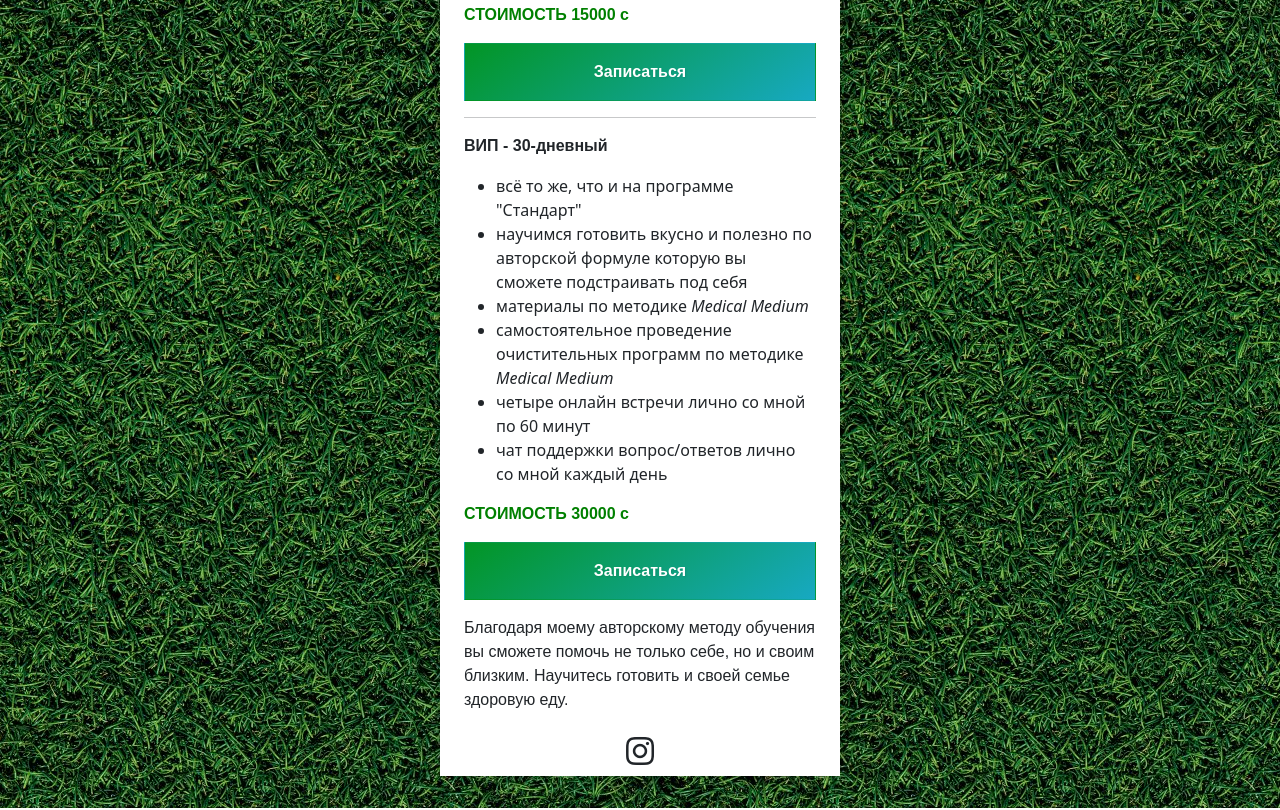
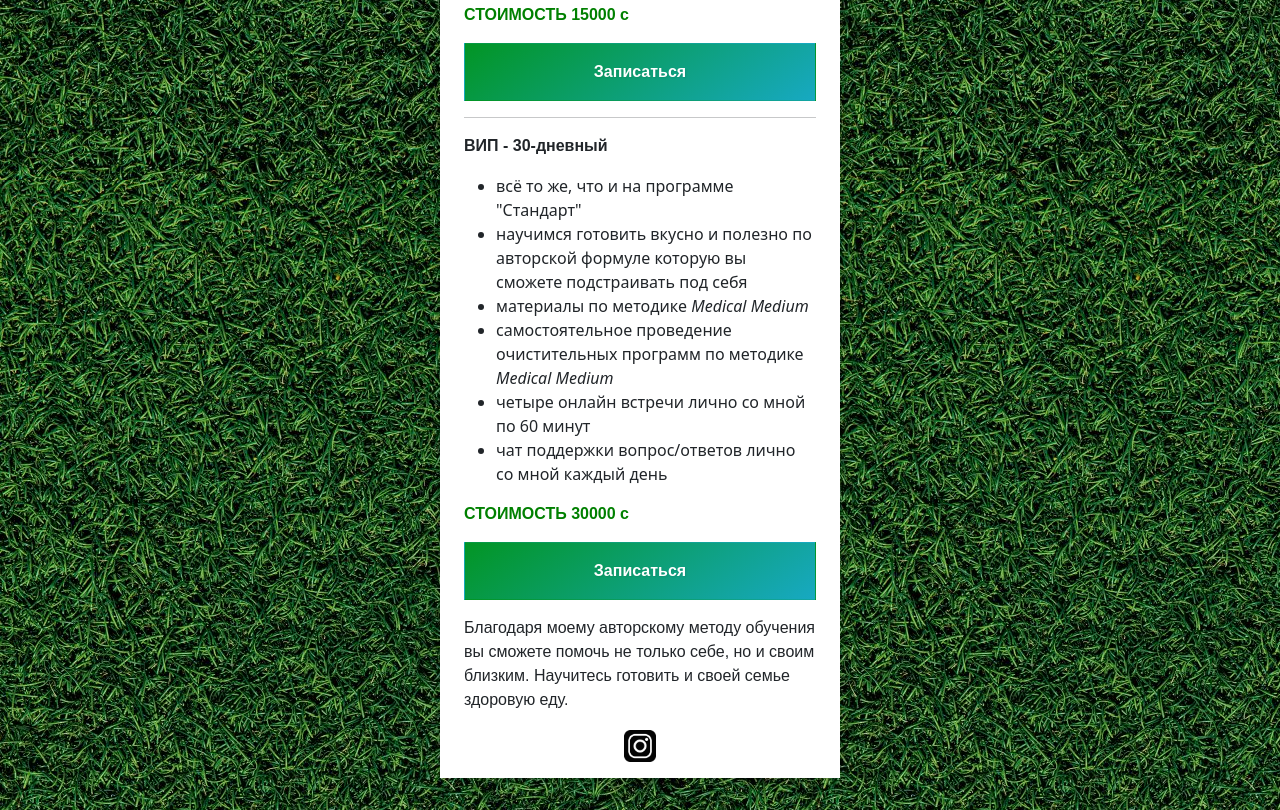
Before and after one commit to Marre-86/rahat, a plain HTML site: page index.html in a window 1280 px wide. Shown: the part 2220-3030 px from the top of the page. Drawn offline with nearby package versions, Linux system fonts and the light colour scheme.

```diff
--- a/index.html
+++ b/index.html
@@ -107,7 +107,7 @@
 
           <div class="d-flex flex-row mb-3 justify-content-evenly social-media">
             <a href="https://instagram.com/rahat.rysbekova">
-              <i class="fab fa-instagram"></i>
+              <img src="images/insta.png" alt="Insta logo" style="height:2rem; margin-bottom:1rem;">
             </a>
           </div>
 
```
Also changed, not shown: images/insta.png (added), 1 other file.
